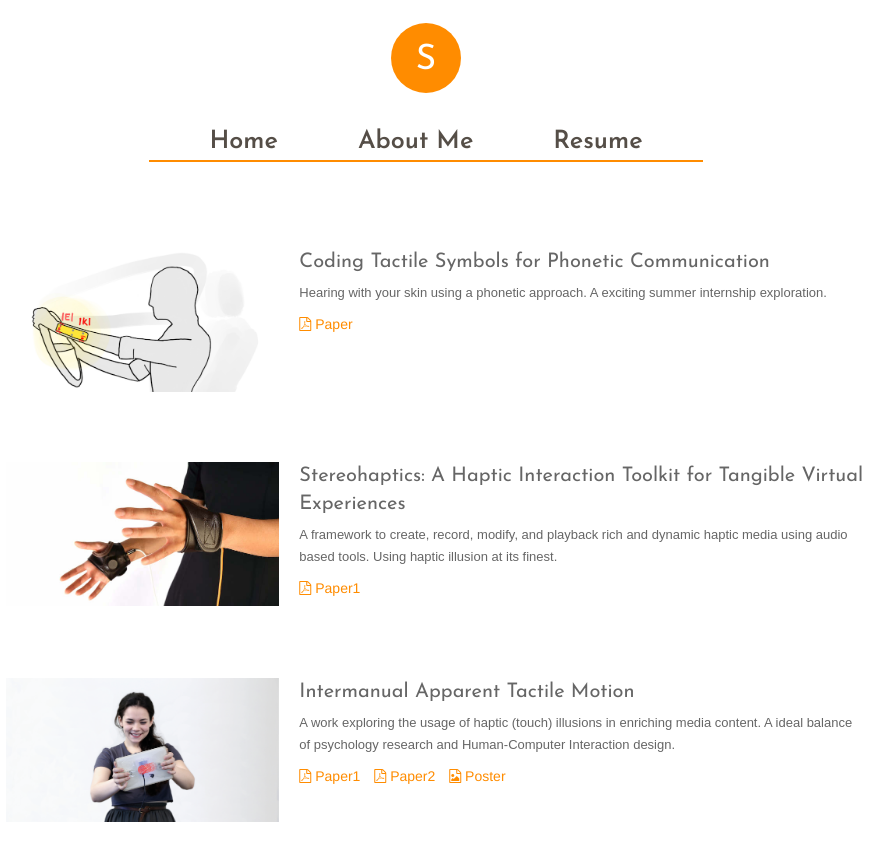
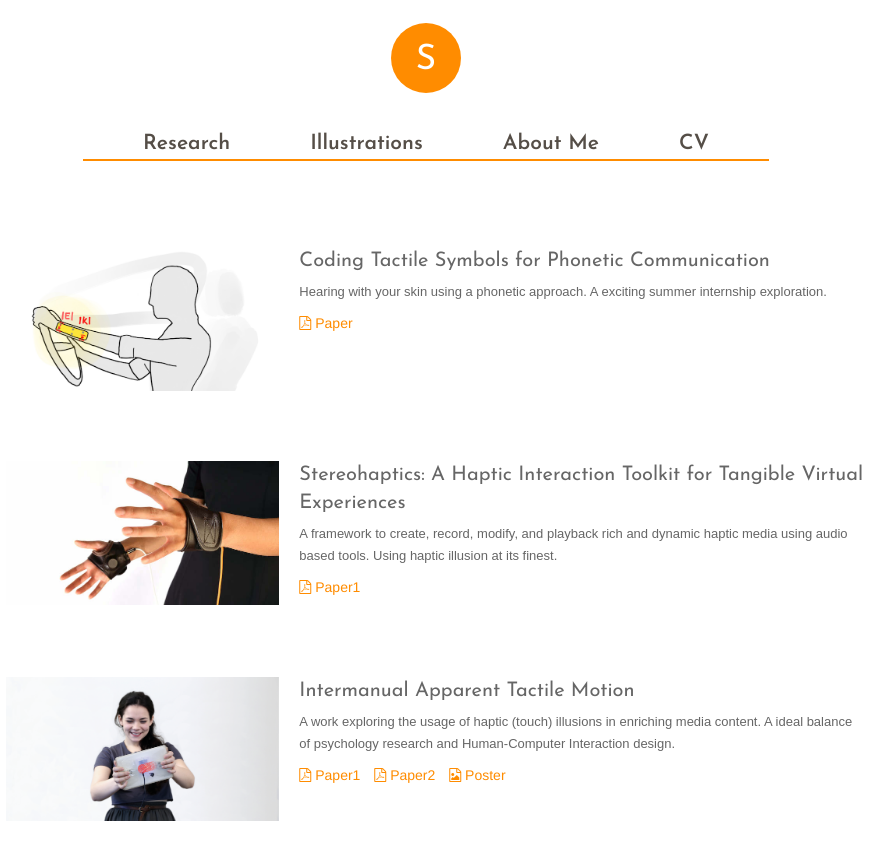
Before and after one commit to siyanz/siyanz.github.io, a Jekyll site: the page built from index.html, in a window 1280 px wide, cut to the strip 0-867 px from the top of the page. Shown: the top 861 px of the strip, without its empty margins (214-1107 px from the left). Built offline with Jekyll 4.4.1, drawn with Linux system fonts in a browser that asks for light colours; nearby versions of some CDN libraries; some web fonts are replaced.

Commit message:
added illustration page

```diff
--- a/_includes/default.html
+++ b/_includes/default.html
@@ -51,7 +51,7 @@
               <li><a href="{{ site.baseurl }}/illustrations/">Illustrations</a></li>
               <li><a href="{{ site.baseurl }}/about/">About Me</a></li>
               <li><a href="https://www.dropbox.com/s/ixvr281o30g0pbh/RESUME_Siyan_Zhao.pdf?dl=0" target="_blank">CV</a></li>
-              <li><a href="{{ site.baseurl }}/categories.html">Categories</a></li>
+              <!--li><a href="{{ site.baseurl }}/categories.html">Categories</a></li-->
             <li class="divider"></li>
             <li><a href="#"><i class="fa fa-arrow-up"></i>Top of Page</a></li>
           </ul>
@@ -68,11 +68,12 @@
         </div>
         <nav id="main-nav">
           <ul>
-            <li><a href="{{ site.baseurl }}/">Home</a></li>
-            <li><a href="{{ site.baseurl }}/about/">About Me</a></li>
-            <li><a href="https://www.dropbox.com/s/ixvr281o30g0pbh/RESUME_Siyan_Zhao.pdf?dl=0" target="_blank">Resume</a></li>
-
-            <!-- <li><a href="{{ site.baseurl }}/resume/">Resume</a></li> -->
+          <li><a href="{{ site.baseurl }}/">Research</a></li>
+          <li><a href="{{ site.baseurl }}/illustrations/">Illustrations</a></li>
+          <li><a href="{{ site.baseurl }}/about/">About Me</a></li>
+          <li><a href="https://www.dropbox.com/s/ixvr281o30g0pbh/RESUME_Siyan_Zhao.pdf?dl=0" target="_blank">CV</a></li>
+          <!--li><a href="{{ site.baseurl }}/categories.html">Categories</a></li-->
+          <!--<li><a href="{{ site.baseurl }}/resume/">Resume</a></li>-->
           </ul>
         </nav>
       </div>
--- a/style.scss
+++ b/style.scss
@@ -143,13 +143,13 @@
   margin-top: 20px;
   margin-left: auto;
   margin-right: auto;
-  padding-top: 10px;
+  padding-top: 15px;
   padding-left: 20px;
   padding-right: 20px;
   // padding-bottom: 0;
   font-family: 'Josefin Sans', sans-serif;
   font-weight: 600;
-  font-size: 1.8em;
+  font-size: 1.5em;
   border-bottom:  solid #FF8C00 2px;
 }
 
```
